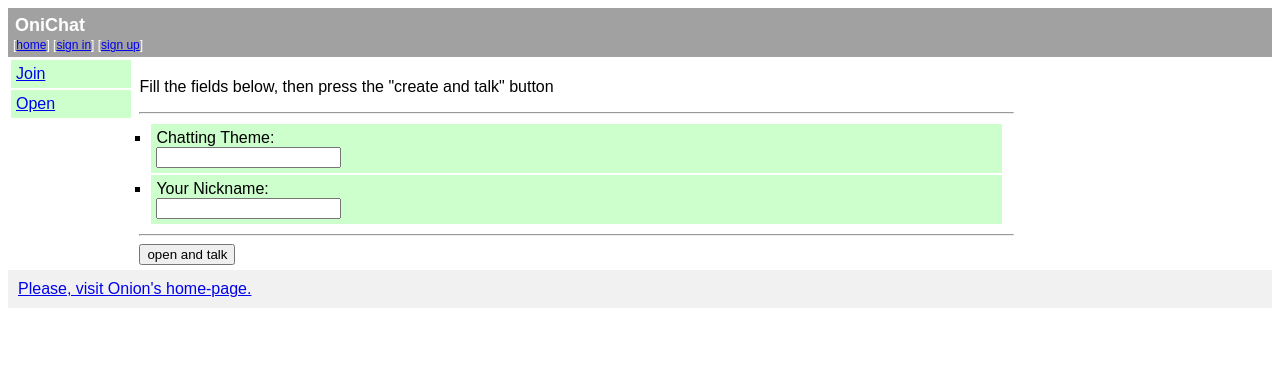
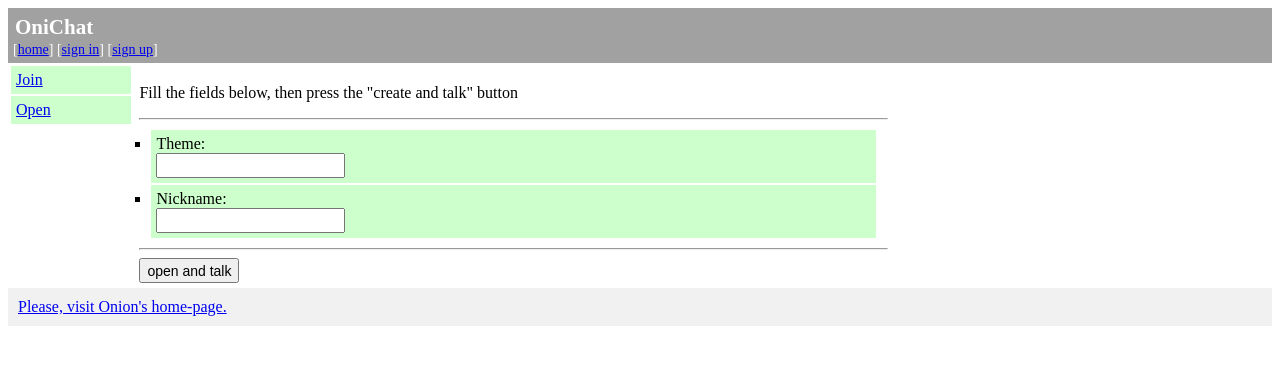
Before and after one commit to onionsguru/onions, a Django app: page /chat/open/ in a window 1280 px wide. Shown: the top 365 px of the page. Run offline with Django 3.2, Linux system fonts and the light colour scheme; tables that the repository leaves empty hold one stand-in row (values such as "Sample post").

Commit message:
size and balance

```diff
--- a/accounts/templates/accounts/base.html
+++ b/accounts/templates/accounts/base.html
@@ -1,6 +1,12 @@
 <!-- templates/base.html -->
 <!DOCTYPE html>
 <html>
+<style>
+button, label, input[type="submit"], input[type="password"], input[type="button"], input[type='text'] {
+  font-size: 14px;
+  height: 25px;
+}
+</style>
 <head>
   <meta charset="utf-8">
   <title>{% block title %}Django Auth Tutorial{% endblock %}</title>
--- a/chat/forms.py
+++ b/chat/forms.py
@@ -4,7 +4,7 @@ from chat import models
 
 class EnterForm(forms.Form):
     input_text = forms.CharField(max_length=150, widget=forms.TextInput(
-        attrs={'id':'input_text', 'autofocus':'autofocus'}))
+        attrs={'id':'input_text', 'autofocus':'autofocus', 'autocomplete':'off'}))
 
     def get_data(self):
         if self.is_valid():
--- a/chat/templates/chat/layout.html
+++ b/chat/templates/chat/layout.html
@@ -11,8 +11,8 @@
 
 [<a href="{% url 'home' %}">home</a>]
 {% if auth_user.is_authenticated %}
-	[<a href="{% url 'logout' %}">sign out</a>] &nbsp;
-	by {{auth_user}}
+	[<a href="{% url 'logout' %}">sign out</a>]
+	with {{auth_user}}
 {% else %}
 	[<a href="{% url 'login' %}">sign in</a>]
 	[<a href="{% url 'accounts:signup' %}">sign up</a>]
--- a/chat/templates/chat/layout_base.html
+++ b/chat/templates/chat/layout_base.html
@@ -10,8 +10,9 @@
   box-sizing: border-box;
 }
 
-body {
-  font-family: Arial, Helvetica, sans-serif;
+button, label, input[type="submit"], input[type="password"], input[type="button"], input[type='text'] {
+  font-size: 14px;
+  height: 25px;
 }
 
 /* Style the header */
@@ -19,7 +20,7 @@ header {
   background-color: #a1a1a1;
   padding: 5px;
   text-align: left;
-  font-size: 12px;
+  font-size: 14px;
   color: white;
   margin: 0px;
 }
@@ -47,14 +48,14 @@ nav ul li {
 aside {
   float: left;
   padding: 5px;
-  width: 20%;
+  width: 30%;
 /*  background-color: #CCFFCC; */
 }
 
 article {
   float: left;
   padding: 5px;
-  width: 70%;
+  width: 60%;
 /*  background-color: #CCFFCC; */
 }
 
@@ -103,7 +104,7 @@ table {
 th {
   border: 1px solid #333333;
   background-color: #CCFFCC;
-  text-align: center;
+  text-align: left;
   padding: 8px;
 }
 
--- a/chat/templates/chat/open.html
+++ b/chat/templates/chat/open.html
@@ -8,12 +8,15 @@
 		{% csrf_token %}
 		<hr>
 		<ul>
-			<li>Chatting Theme:<br>
-			<input type="text" name="theme" value="" required/> </li>
-			<li>Your Nickname:<br>
+			<li>Theme:<br>
+			<input type="text" name="theme" value="" required autocomplete='off'/> </li>
+			<li>Nickname:<br>
 			<input type="text" name="nickname" value="" required/> </li>
 		</ul>
 		<hr>
-		<input type="submit" value="open and talk" />
+<!--
+		<button id='open' type='button' onclick="$('form').submit();">oepn and talk</button>
+ -->
+		<input type='submit' value='open and talk' />
 	</form>
 {% endblock %}
--- a/templates/base.html
+++ b/templates/base.html
@@ -1,6 +1,12 @@
 <!-- templates/base.html -->
 <!DOCTYPE html>
 <html>
+<style>
+button, label, input[type="submit"], input[type="password"], input[type="button"], input[type='text'] {
+  font-size: 14px;
+  height: 25px;
+}
+</style>
 <head>
   <meta charset="utf-8">
   <title>{% block title %}Django Auth Tutorial{% endblock %}</title>
--- a/templates/registration/login.html
+++ b/templates/registration/login.html
@@ -4,7 +4,7 @@
 {% block title %}Login{% endblock %}
 
 {% block content %}
-<h2>Login</h2>
+<h1>Login</h1>
 <form method="post">
   {% csrf_token %}
   {{ form.as_p }}
```
Also changed, not shown: chat/templates/chat/enter.html (+4 -10 lines), chat/templates/chat/index.html (+6 -4 lines), templates/home.html (+10 -4 lines), db/db.sqlite3.
